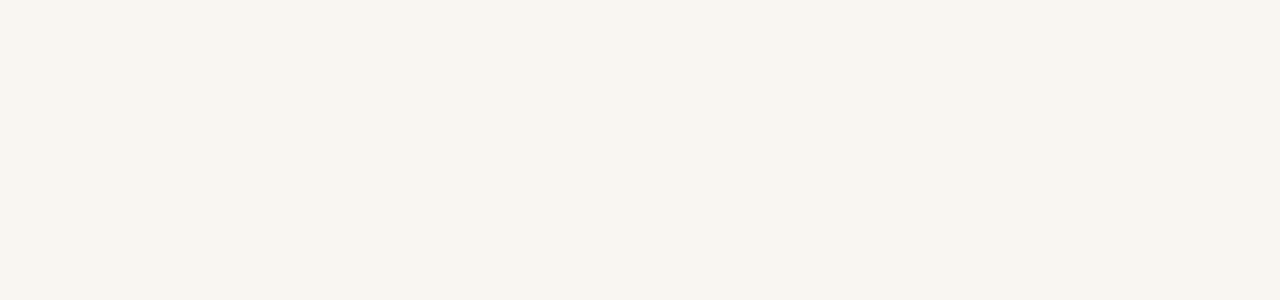
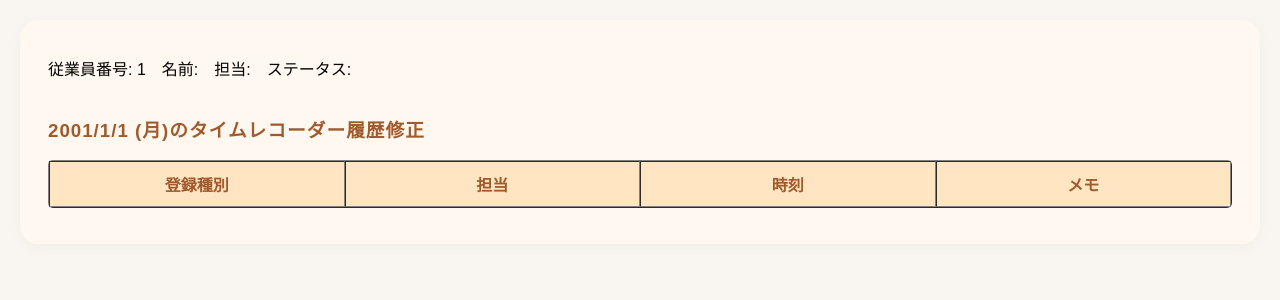
Before and after one commit to megumi-seki/brush-up-challenge, a React (Vite) app: page /correction/1/1 in a window 1280 px wide. Before the commit this address had no page. Shown: the top 300 px of the page. Built offline with nearby package versions, Linux system fonts and the light colour scheme.

Commit message:
feature:make correction page

```diff
--- a/src/App.tsx
+++ b/src/App.tsx
@@ -9,6 +9,7 @@ import {
   SHIFT_DEMO_DATA,
   TIME_RECORDER_DEMO_DATA,
 } from "./constants/appConfig";
+import Correction from "./pages/Correction";
 
 function App() {
   const [employeees, setEmployees] = useState<Employee[]>([]);
@@ -43,6 +44,10 @@ function App() {
     <Routes>
       <Route path="/" element={<Home employees={employeees} />} />
       <Route path="/detail/:empId/" element={<Detail />} />
+      <Route
+        path="/correction/:empId/:selectedDateString"
+        element={<Correction />}
+      />
       <Route path="/logs" element={<ClockLogs />} />
     </Routes>
   );
--- /dev/null
+++ b/src/hooks/getLabel.tsx
@@ -0,0 +1,17 @@
+import {
+  defaultRoleOptions,
+  defaultTypeOptions,
+} from "../components/TimeRecorderForm";
+import type { TimeRecorderType } from "../types";
+
+const getLabel = (record: TimeRecorderType, recordType: "type" | "role") => {
+  const defaultOptions =
+    recordType === "type" ? defaultTypeOptions : defaultRoleOptions;
+  const label = defaultOptions.find(
+    (option) => option.value === record[recordType]
+  )?.label;
+
+  return label;
+};
+
+export default getLabel;
--- /dev/null
+++ b/src/pages/Correction.tsx
@@ -0,0 +1,98 @@
+import { useEffect, useState } from "react";
+import { useNavigate, useParams } from "react-router-dom";
+import type { Employee } from "../types";
+import getRolesText from "../hooks/getRolesText";
+import ButtonToClockLogs from "../components/ButtonToClockLogs";
+import ButtonToHome from "../components/ButtonToHome";
+import getRecordsByDate from "../hooks/getRecordsByDate";
+import getLabel from "../hooks/getLabel";
+import formatTime from "../hooks/formatTime";
+import formatDate from "../hooks/formatDate";
+
+const Correction = () => {
+  const { empId, selectedDateString } = useParams();
+  const [employeee, setEmployee] = useState<Employee | null>(null);
+  if (!empId) {
+    return <div>従業員が選択されていません。</div>;
+  } else if (!selectedDateString) {
+    return <div>修正対象の日付が選択されていません。</div>;
+  }
+  const navigate = useNavigate();
+
+  // ページのURLが変わったときに従業員データを更新
+  useEffect(() => {
+    const storedData = localStorage.getItem("employees");
+    if (storedData && empId) {
+      const employees: Employee[] = JSON.parse(storedData);
+      const selectedEmployee = employees.find((emp) => emp.id === empId);
+      setEmployee(selectedEmployee || null);
+    }
+  }, [empId]);
+
+  const recordsOfSelectedDate = getRecordsByDate({
+    datetimeString: selectedDateString,
+    key: "time_records",
+  });
+  const recordsToShow = recordsOfSelectedDate.filter(
+    (record) => record.emp_id === empId
+  );
+
+  const pageContent = (
+    <>
+      <div className="container-large flex flex-col gap-medium">
+        <div className="flex justify-between">
+          <div className="flex gap-medium">
+            <span>従業員番号: {empId}</span>
+            <span>名前: {employeee?.name}</span>
+            <span>担当: {getRolesText({ roles: employeee?.roles })}</span>
+            <span>ステータス:</span>
+          </div>
+        </div>
+        <div>
+          <h3>{formatDate(selectedDateString)}のタイムレコーダー履歴修正</h3>
+          <table border={1}>
+            <thead>
+              <tr>
+                <th className="detail-logs-th">登録種別</th>
+                <th className="detail-logs-th">担当</th>
+                <th className="detail-logs-th">時刻</th>
+                <th className="detail-logs-th">メモ</th>
+              </tr>
+            </thead>
+            <tbody>
+              {recordsToShow.map((record, index) => (
+                <tr key={index}>
+                  <td className="detail-logs-td">
+                    <div>
+                      <span>{getLabel(record, "type")}</span>
+                    </div>
+                  </td>
+                  <td className="detail-logs-td">
+                    {record.type !== "clock_out" &&
+                    record.type !== "break_begin" ? (
+                      <div>
+                        <span>{getLabel(record, "role")}</span>
+                      </div>
+                    ) : (
+                      "-"
+                    )}
+                  </td>
+                  <td className="detail-logs-td">
+                    <div className="flex gap-small justify-center align-baseline">
+                      <span>{formatTime(record.datetime)}</span>
+                    </div>
+                  </td>
+                  <td className="detail-logs-td">{record.note || "-"}</td>
+                </tr>
+              ))}
+            </tbody>
+          </table>
+        </div>
+      </div>
+    </>
+  );
+
+  return pageContent;
+};
+
+export default Correction;
--- a/src/pages/Detail.tsx
+++ b/src/pages/Detail.tsx
@@ -1,5 +1,5 @@
 import { Fragment, useEffect, useState } from "react";
-import { useParams } from "react-router-dom";
+import { useNavigate, useParams } from "react-router-dom";
 import TimeRecorderForm, {
   defaultRoleOptions,
   defaultTypeOptions,
@@ -16,6 +16,7 @@ import formatTimeFromMillis from "../hooks/formatTimeFromMillis";
 import getRolesText from "../hooks/getRolesText";
 import ButtonToHome from "../components/ButtonToHome";
 import ButtonToClockLogs from "../components/ButtonToClockLogs";
+import getLabel from "../hooks/getLabel";
 
 // 別ブランチ TODO: 差異表示、差異が10分以上だとboldになるようにする　（優先度低）
 // 別ブランチ  TODO: 全体のタイムレコーダー記録再表示　総時間の際は（）書きに変更する（優先度高）
@@ -28,17 +29,17 @@ import ButtonToClockLogs from "../components/ButtonToClockLogs";
 
 // TODO: 休憩や担当切替の回数や扱いの制限どこまでにしてるか確認する（優先度中）
 
-// TODO: feature-demo-data デモデータを充実させる  ✓
 // TODO: 企画書書き換える（コピーして新しいファイルから！！）　（優先度高）
 
 const Detail = () => {
-  const { empId, weekStart, compare } = useParams();
+  const { empId } = useParams();
   const [employeee, setEmployee] = useState<Employee | null>(null);
   if (!empId) {
     return <div>従業員が選択されていません。</div>;
   }
   const [lastType, setLastType] = useState<string | null>(null);
   const [lastRole, setLastRole] = useState<string | null>(null);
+  const navigate = useNavigate();
 
   // ページのURLが変わったときに従業員データを更新
   useEffect(() => {
@@ -71,16 +72,6 @@ const Detail = () => {
   }, [lastType, lastRole, selectedDateString]);
 
   const groupedRecord = groupRecordsById(recordsToShow);
-
-  const getLabel = (record: TimeRecorderType, recordType: "type" | "role") => {
-    const defaultOptions =
-      recordType === "type" ? defaultTypeOptions : defaultRoleOptions;
-    const label = defaultOptions.find(
-      (option) => option.value === record[recordType]
-    )?.label;
-
-    return label;
-  };
 
   const matchedShift = getMatchedShift({
     emp_id: empId,
@@ -251,6 +242,14 @@ const Detail = () => {
             showDiffs={showDiffs}
             withName={false}
           />
+          <button
+            className="btn"
+            onClick={() =>
+              navigate(`/correction/${empId}/${selectedDateString}`)
+            }
+          >
+            タイムレコーダー履歴修正
+          </button>
         </div>
       </div>
     </>
```
